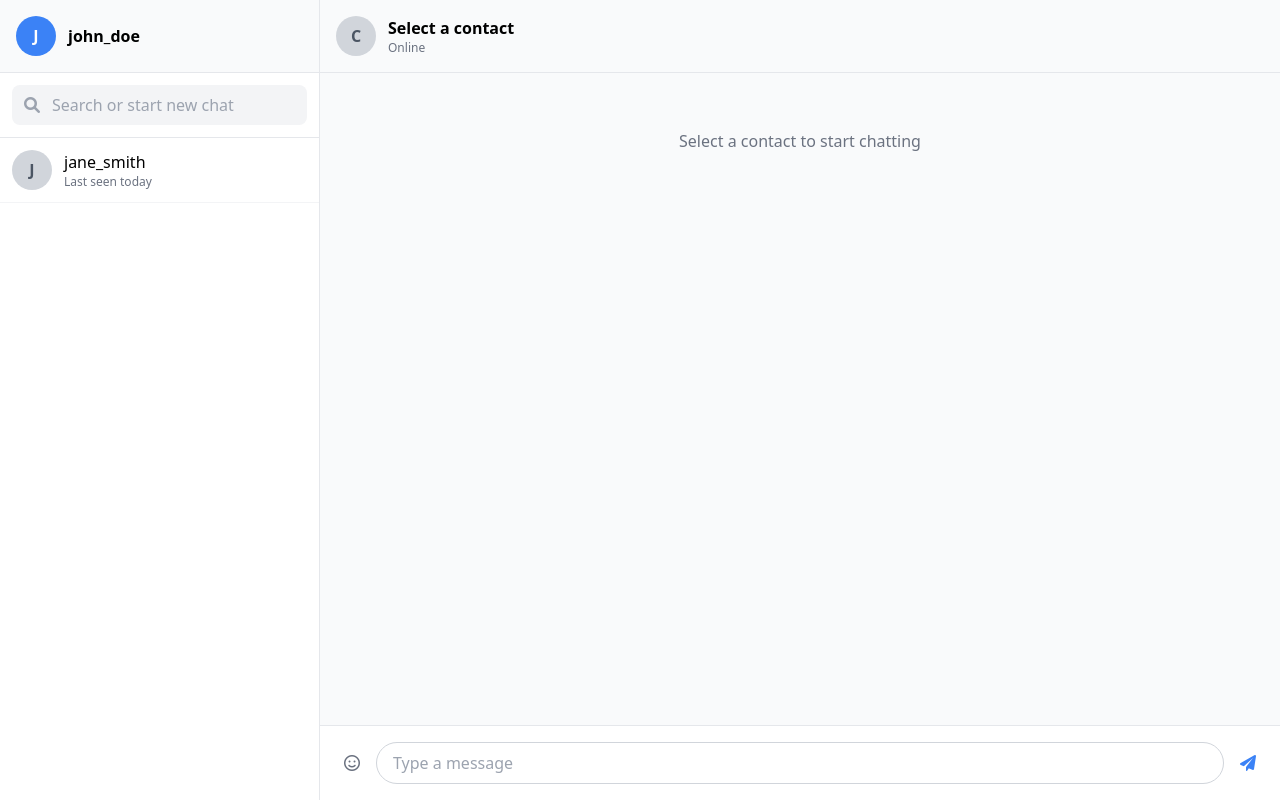
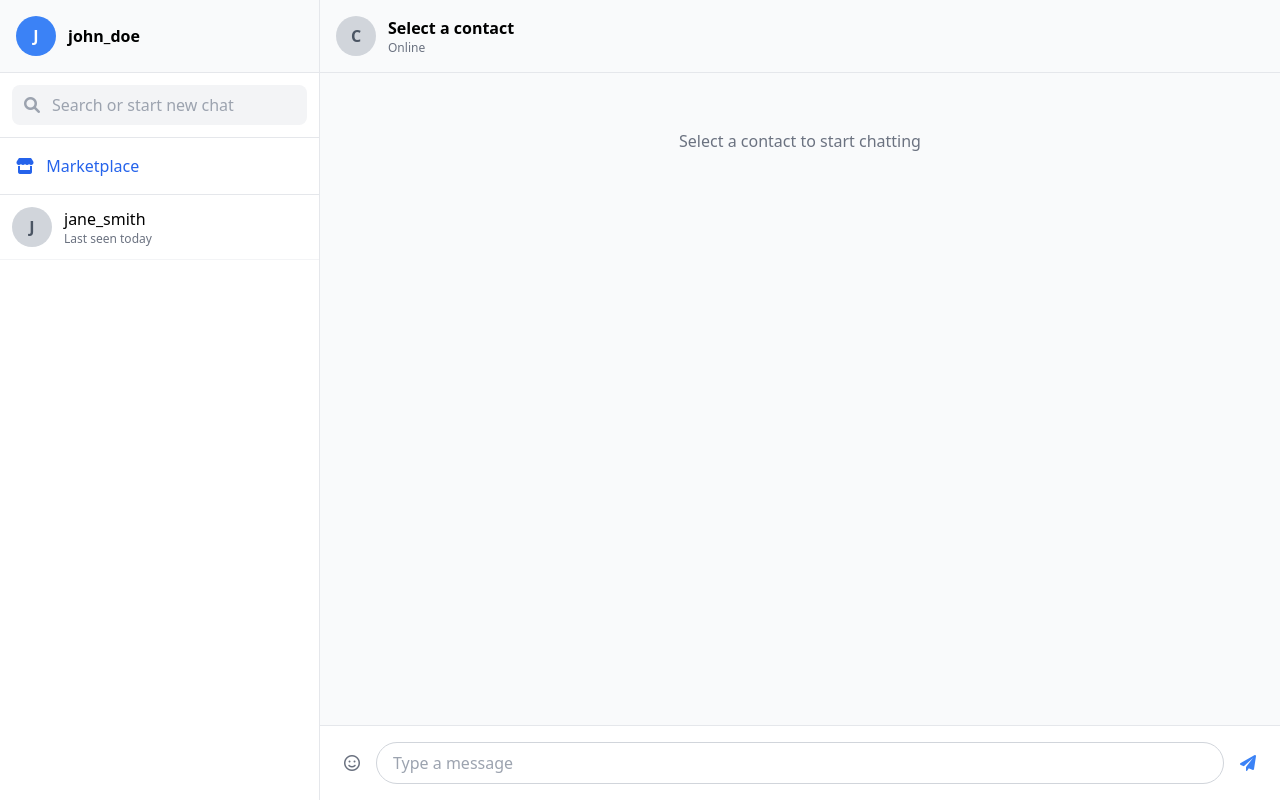
Before and after one commit to ngumcaleb/blackboxai-1743673758244, a PHP site: page /simple_chat_marketplace/chat/chat.php in a window 1280 px wide. Run offline with PHP 8.4, Linux system fonts and the light colour scheme; a user stored in the database is signed in; data comes from the database, SQL or seed files in the repository; some libraries are stand-ins or nearby versions.

Commit message:
Add simple_chat_marketplace/chat/chat.php 1743677242268

```diff
--- a/simple_chat_marketplace/chat/chat.php
+++ b/simple_chat_marketplace/chat/chat.php
@@ -28,9 +28,17 @@ $contacts = $stmt->fetchAll();
     <script src="https://code.jquery.com/jquery-3.6.0.min.js"></script>
 </head>
 <body class="bg-gray-100 h-screen">
+    <!-- Mobile Header (hidden on desktop) -->
+    <div class="md:hidden bg-green-600 text-white p-4 flex items-center">
+        <a href="../marketplace/index.php" class="text-white mr-4">
+            <i class="fas fa-store"></i>
+        </a>
+        <h1 class="text-xl font-bold">ChatMarket</h1>
+    </div>
+
     <div class="flex h-full">
         <!-- Sidebar -->
-        <div class="w-1/4 bg-white border-r border-gray-200 flex flex-col">
+        <div class="w-full md:w-1/3 lg:w-1/4 bg-white border-r border-gray-200 flex flex-col">
             <!-- Header -->
             <div class="p-4 bg-gray-50 border-b border-gray-200 flex items-center">
                 <div class="w-10 h-10 rounded-full bg-blue-500 flex items-center justify-center text-white font-bold">
@@ -50,10 +58,17 @@ $contacts = $stmt->fetchAll();
                 </div>
             </div>
 
+            <!-- Navigation Links -->
+            <div class="p-4 border-b border-gray-200 hidden md:block">
+                <a href="../marketplace/index.php" class="text-blue-600 hover:underline">
+                    <i class="fas fa-store mr-2"></i> Marketplace
+                </a>
+            </div>
+
             <!-- Contacts List -->
             <div class="flex-1 overflow-y-auto">
                 <?php foreach ($contacts as $contact): ?>
-                <div class="p-3 border-b border-gray-100 hover:bg-gray-50 cursor-pointer contact-item"
+                <div class="p-3 border-b border-gray-100 hover:bg-gray-50 cursor-pointer contact-item flex items-center"
                     data-userid="<?= $contact['id'] ?>">
                     <div class="flex items-center">
                         <div class="w-10 h-10 rounded-full bg-gray-300 flex items-center justify-center text-gray-600 font-bold">
@@ -70,7 +85,7 @@ $contacts = $stmt->fetchAll();
         </div>
 
         <!-- Chat Area -->
-        <div class="flex-1 flex flex-col">
+        <div class="hidden md:flex flex-1 flex-col" id="chat-area">
             <!-- Chat Header -->
             <div class="p-4 bg-gray-50 border-b border-gray-200 flex items-center">
                 <div class="w-10 h-10 rounded-full bg-gray-300 flex items-center justify-center text-gray-600 font-bold">
```
